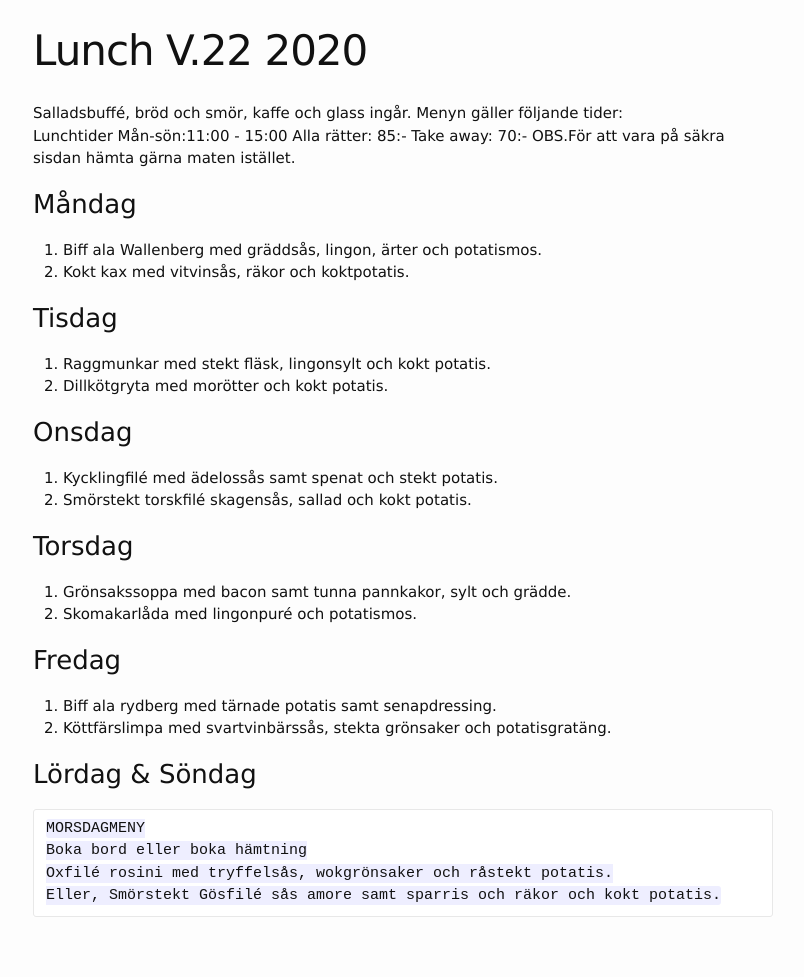
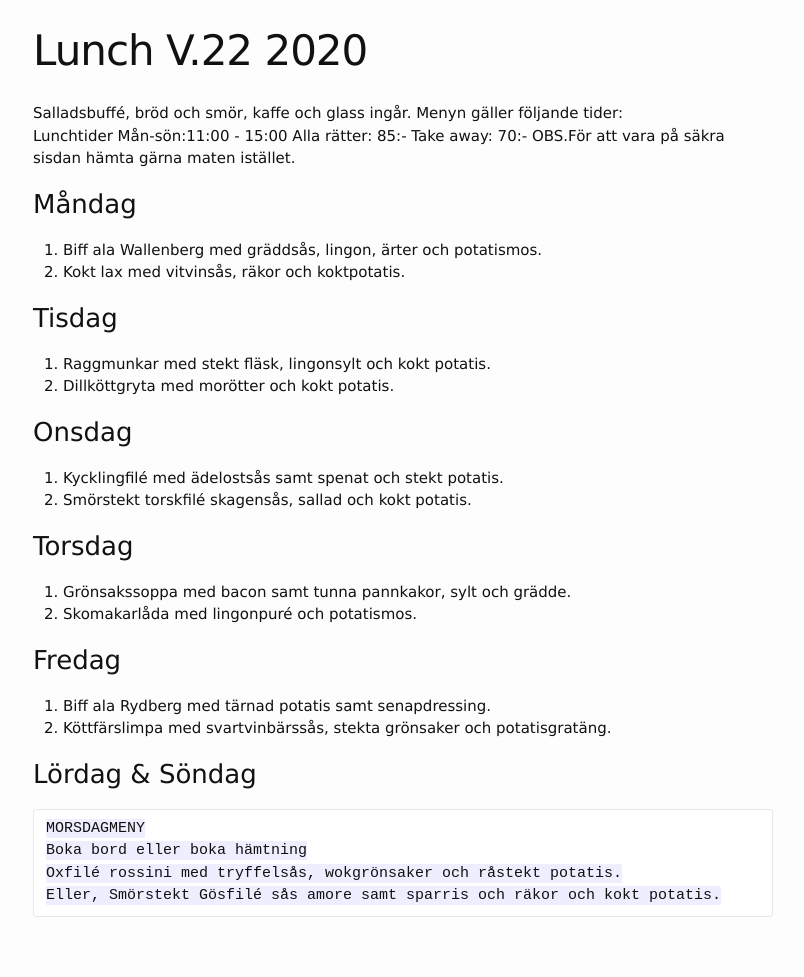
Before and after one commit to FarInn62/farinn62.github.io, a Jekyll site: the page built from lunch.md, in a window 1280 px wide. Shown: the whole page, without its empty margins (237-1041 px from the left). Built offline with Jekyll 4.4.1, drawn with Linux system fonts in a browser that asks for light colours.

Commit message:
Update lunch.md

```diff
--- a/lunch.md
+++ b/lunch.md
@@ -13,14 +13,14 @@ OBS.För att vara på säkra sisdan hämta gärna maten istället.
 
 ### Måndag
 1. Biff ala Wallenberg med gräddsås, lingon, ärter och potatismos.
-2. Kokt kax med vitvinsås, räkor och koktpotatis.
+2. Kokt lax med vitvinsås, räkor och koktpotatis.
 
 ### Tisdag
 1. Raggmunkar med stekt fläsk, lingonsylt och kokt potatis.
-2. Dillkötgryta med morötter och kokt potatis.
+2. Dillköttgryta med morötter och kokt potatis.
 
 ### Onsdag
-1. Kycklingfilé med ädelossås samt spenat och stekt potatis.
+1. Kycklingfilé med ädelostsås samt spenat och stekt potatis.
 2. Smörstekt torskfilé skagensås, sallad och kokt potatis.
 
 ### Torsdag
@@ -28,11 +28,11 @@ OBS.För att vara på säkra sisdan hämta gärna maten istället.
 2. Skomakarlåda med lingonpuré och potatismos.
 
 ### Fredag
-1. Biff ala rydberg med tärnade potatis samt senapdressing.
+1. Biff ala Rydberg med tärnad potatis samt senapdressing.
 2. Köttfärslimpa med svartvinbärssås, stekta grönsaker och potatisgratäng.
 
 ### Lördag & Söndag
     MORSDAGMENY
     Boka bord eller boka hämtning
-    Oxfilé rosini med tryffelsås, wokgrönsaker och råstekt potatis.
+    Oxfilé rossini med tryffelsås, wokgrönsaker och råstekt potatis.
     Eller, Smörstekt Gösfilé sås amore samt sparris och räkor och kokt potatis.
```
